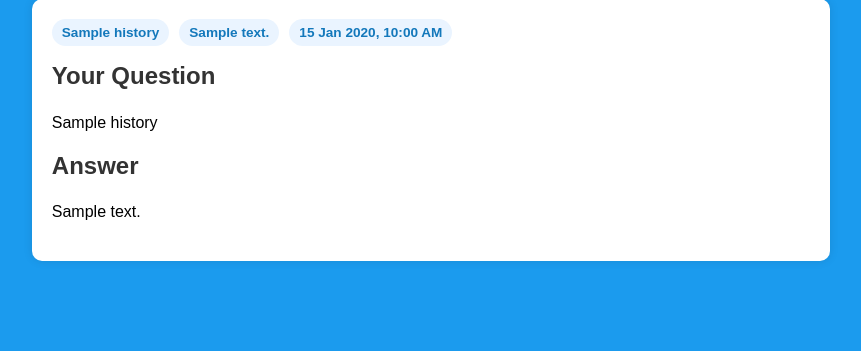
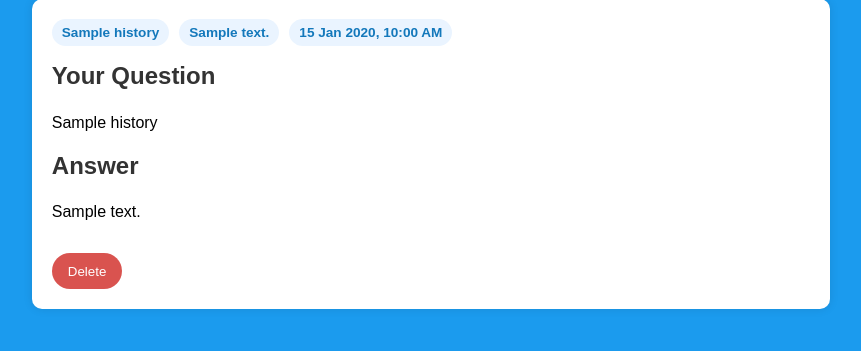
Before and after one commit to its-rosh/Gemini, a Flask app: page / in a window 1280 px wide. Shown: the part 360-711 px from the top of the page, without its empty margins (209-1070 px from the left). Run offline with Flask 3, Linux system fonts and the light colour scheme; tables that the repository leaves empty hold one stand-in row (values such as "Sample post").

Commit message:
now you can delete one histroy at a time

```diff
--- a/app.py
+++ b/app.py
@@ -84,6 +84,14 @@ def clear_history():
     ChatHistory.query.delete()
     db.session.commit()
     return redirect("/")
+@app.route("/delete/<int:history_id>", methods=["POST"])
+def delete_history_item(history_id):
+    item = ChatHistory.query.get_or_404(history_id)
+
+    db.session.delete(item)
+    db.session.commit()
+
+    return redirect("/")
 
 if __name__ == "__main__":
     with app.app_context():
--- a/static/style.css
+++ b/static/style.css
@@ -272,3 +272,18 @@ textarea.input {
 .history-section.show {
   display: block;
 }
+
+.delete-btn {
+  margin-top: 12px;
+  height: 36px;
+  padding: 0 16px;
+  border: none;
+  border-radius: 18px;
+  background-color: #d9534f;
+  color: white;
+  cursor: pointer;
+}
+
+.delete-btn:hover {
+  background-color: #b52b27;
+}
--- a/templates/index.html
+++ b/templates/index.html
@@ -82,6 +82,11 @@
 
                 <h3>Answer</h3>
                 <p>{{ item.answer }}</p>
+
+                <form action="{{ url_for('delete_history_item', history_id=item.id) }}" method="POST">
+    <button type="submit" class="delete-btn">Delete</button>
+</form>
+
             </div>
         {% endfor %}
     {% else %}
@@ -108,6 +113,10 @@
 
             <h2>Answer</h2>
             <p>{{ item.answer }}</p>
+
+            <form action="{{ url_for('delete_history_item', history_id=item.id) }}" method="POST">
+    <button type="submit" class="delete-btn">Delete</button>
+</form>
         </div>
     {% endfor %}
 {% endif %}
```
